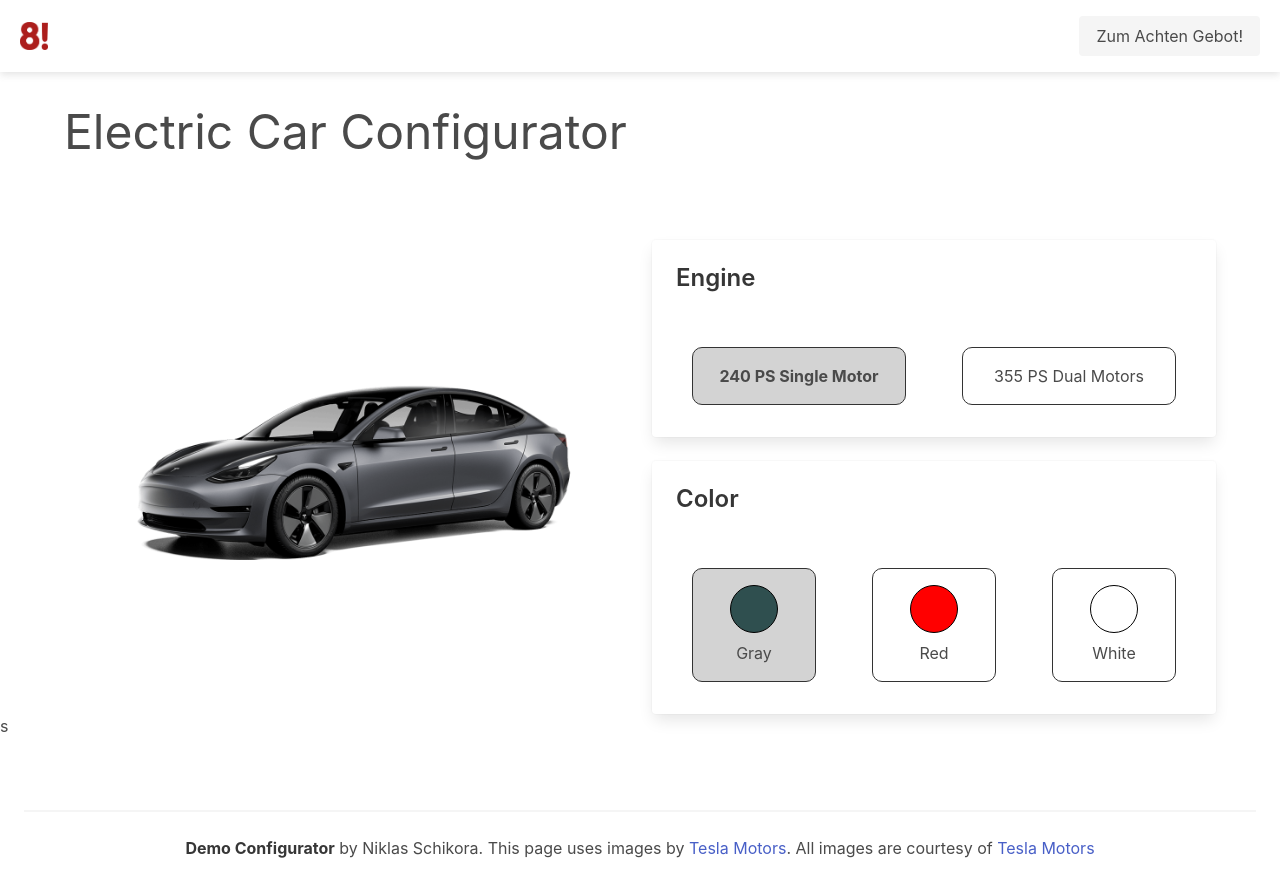
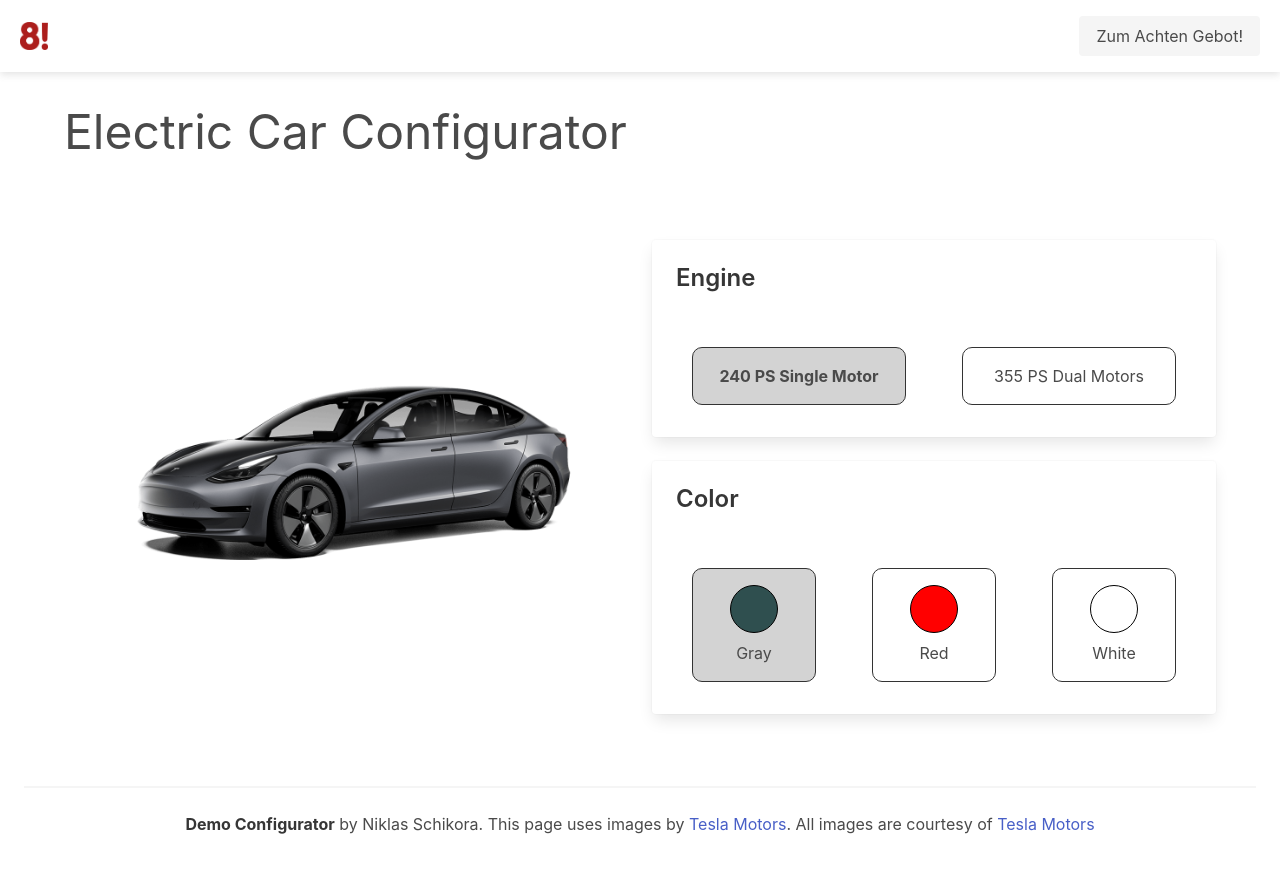
Before and after one commit to NikSchikora/svelte-configurator, a Svelte app: page / in a window 1280 px wide. Shown: the top 896 px of the page. Built offline with nearby package versions, Linux system fonts and the light colour scheme.

Commit message:
Added meta desc

```diff
--- a/public/index.html
+++ b/public/index.html
@@ -1,18 +1,18 @@
 <!DOCTYPE html>
 <html lang="en">
-<head>
-	<meta charset='utf-8'>
-	<meta name='viewport' content='width=device-width,initial-scale=1'>
+  <head>
+    <meta charset="utf-8" />
+    <meta name="viewport" content="width=device-width,initial-scale=1" />
+    <meta name="description" content="Web demo for Svelte" />
 
-	<title>Svelte app</title>
+    <title>Svelte app</title>
 
-	<link rel='icon' type='image/png' href='/favicon.png'>
-	<link rel='stylesheet' href='/global.css'>
-	<link rel='stylesheet' href='/build/bundle.css'>
+    <link rel="icon" type="image/png" href="/favicon.png" />
+    <link rel="stylesheet" href="/global.css" />
+    <link rel="stylesheet" href="/build/bundle.css" />
 
-	<script defer src='/build/bundle.js'></script>
-</head>
+    <script defer src="/build/bundle.js"></script>
+  </head>
 
-<body>
-</body>
+  <body></body>
 </html>
--- a/src/components/config/ConfigPanel.svelte
+++ b/src/components/config/ConfigPanel.svelte
@@ -15,4 +15,3 @@
     </div>
   </div>
 </div>
-s
```
